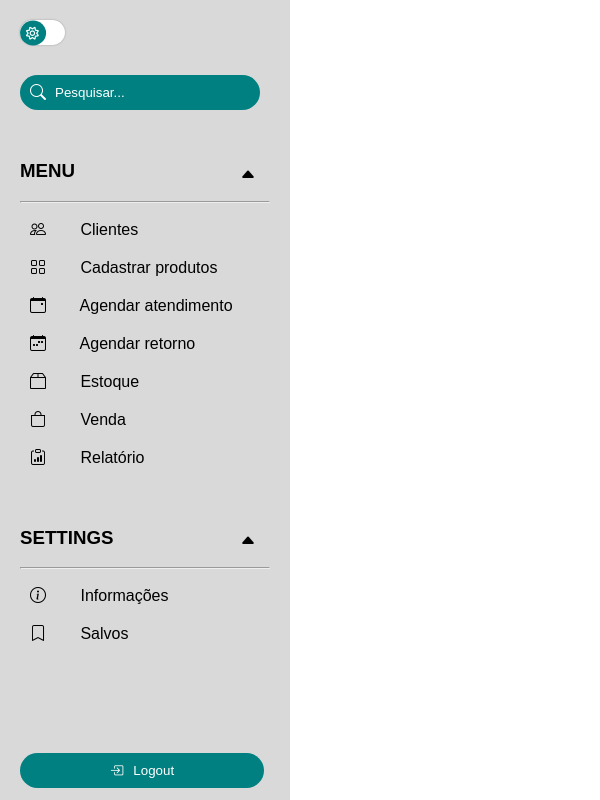
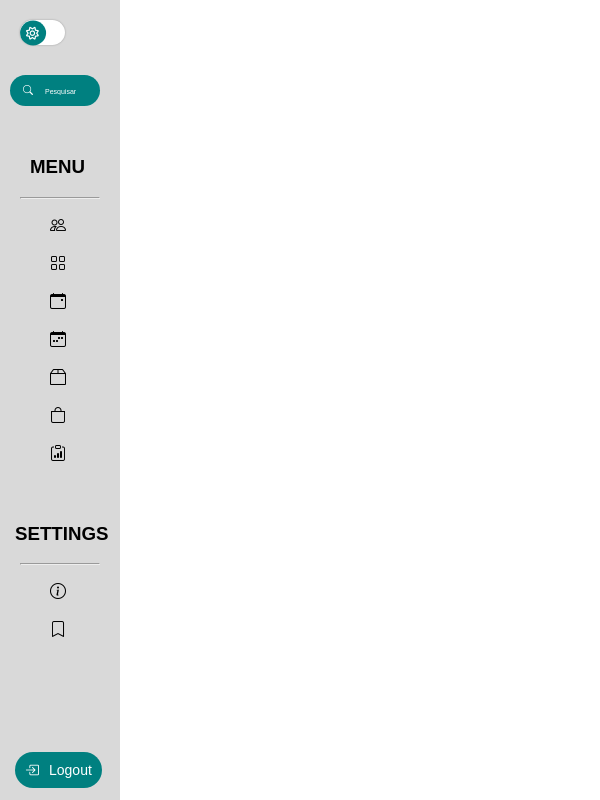
Before and after one commit to izaq-code/fono, a PHP site: page /NAVBAR/index.html in a window 600 px wide. Run offline with PHP 8.4, Linux system fonts and the light colour scheme.

Commit message:
Add files via upload

```diff
--- a/src/NAVBAR/index.html
+++ b/src/NAVBAR/index.html
@@ -9,52 +9,71 @@
     <link href="https://cdnjs.cloudflare.com/ajax/libs/font-awesome/6.0.0-beta3/css/all.min.css"rel="stylesheet"/>
   </head>
   <body>
+
     <div class="navbar">
+
       <div class="to-con">
+
         <input type="checkbox" id="inputto" />
         <label id="labe" for="inputto">
           <div class="to"></div>
         </label>
+
       </div>
 
       <div class="search-bar">
+
       <div>  <i id="sea" class="bi bi-search"></i> <input type="search" placeholder="Pesquisar..." /></div>
+
       </div>
 
       <div class="menu-section">
+
         <div class="menu-header">
+
           <h3 id="menuHeader">MENU</h3>
           <i id="menuIcon" class="bi bi-caret-up-fill"></i>
+
         </div>
 
         <hr>
+
         <div class="submenu" id="menu">
-          <div class="submenu-item"><i class="bi bi-people icon-space"></i> Clientes</div>
-          <div class="submenu-item"><i class="bi bi-grid icon-space"></i> Cadastrar produtos</div>
-          <div class="submenu-item"><i class="bi bi-calendar-event icon-space"></i> Agendar atendimento</div>
-          <div class="submenu-item"><i class="bi bi-calendar-week icon-space"></i> Agendar retorno</div>
-          <div class="submenu-item"><i class="bi bi-box2 icon-space"></i> Estoque</div>
-          <div class="submenu-item"><i class="bi bi-bag icon-space"></i> Venda</div>
-          <div class="submenu-item"><i class="bi bi-clipboard-data icon-space"></i> Relatório</div>
+          <div  id="Clientes" data-tooltip="Clientes" class="submenu-item"><i class="bi bi-people icon-space"></i> Clientes</div>
+          <div  id="cad" data-tooltip="Cadastrar produtos" class="submenu-item"><i class="bi bi-grid icon-space"></i> Cadastrar produtos</div>
+          <div  id="at" data-tooltip="Agendar atendimento" class="submenu-item"><i class="bi bi-calendar-event icon-space"></i> Agendar atendimento</div>
+          <div  id="ar" data-tooltip="Agendar retorno" class="submenu-item"><i class="bi bi-calendar-week icon-space"></i> Agendar retorno</div>
+          <div  id="estoque" data-tooltip="Estoque" class="submenu-item"><i class="bi bi-box2 icon-space"></i> Estoque</div>
+          <div  id="Venda" data-tooltip="Venda" class="submenu-item"><i class="bi bi-bag icon-space"></i> Venda</div>
+          <div  id="rel" data-tooltip="Relatório" class="submenu-item"><i class="bi bi-clipboard-data icon-space"></i> Relatório</div>
         </div>
+
       </div>
 
       <div class="settings-section">
+
         <div class="settings-header">
+
           <h3 id="settingsHeader">SETTINGS</h3>
           <i id="settingsIcon" class="bi bi-caret-up-fill"></i>
+
         </div>
+
         <hr>
+
         <div class="submenu" id="settings">
-          <div class="submenu-item"><i class="bi bi-info-circle icon-space"></i> Informações</div>
-          <div class="submenu-item"><i class="bi bi-bookmark icon-space"></i> Salvos</div>
+          <div id="Informacoes" data-tooltip="Informações" class="submenu-item"><i class="bi bi-info-circle icon-space"></i> Informações</div>
+          <div id="salvos" data-tooltip="Salvos" class="submenu-item"><i class="bi bi-bookmark icon-space"></i> Salvos</div>
         </div>
+
       </div>
 
+      <button class="logout-button"><i class="bi bi-box-arrow-in-right space"></i>Logout</button>
 
-      <button class="logout-button"><i class="bi bi-box-arrow-in-right space"></i>Logout</button>
     </div>
 
     <script src="script.js"></script>
+    <script src="resp.js"></script>
+
   </body>
 </html>
--- a/src/NAVBAR/style.css
+++ b/src/NAVBAR/style.css
@@ -59,7 +59,6 @@ body.dark-mode {
 
 .submenu {
     display: block;
-
 }
 
 .submenu.visible {
@@ -82,12 +81,10 @@ body.dark-mode {
     background-color: #008080;
     padding-left: 35px;
     padding-right: 20px;
-
 }
 
 .search-bar input[type="search"]::placeholder {
-color: #fff;
-
+    color: #fff;
 }
 
 input[type="search"]::-webkit-search-decoration,
@@ -96,7 +93,7 @@ input[type="search"]::-webkit-search-cancel-button {
     appearance: none;
 }
 
-#sea{
+#sea {
     position: absolute;
     margin-top: 29px;
     margin-left: 10px;
@@ -174,8 +171,294 @@ input:checked~label .to::before {
     display: none;
 }
 
-#menuIcon,#settingsIcon{
+#menuIcon,
+#settingsIcon {
     position: absolute;
     margin-top: -35px;
     margin-left: 220px;
 }
+
+@media only screen and (min-width: 550px) {
+    .navbar {
+        width: 250px;
+    }
+
+    .submenu {
+        display: block;
+    }
+
+    .search-bar input[type="search"] {
+        width: 240px;
+    }
+}
+
+@media only screen and (max-width: 600px) {
+    .navbar {
+        width: 80px;
+    }
+
+    .search-bar input[type="search"] {
+        width: 90px;
+        margin-left: -10px;
+        font-size: 10px;
+    }
+
+    .search-bar input[type="search"]::placeholder {
+        font-size: 7px;
+    }
+
+    .submenu-item {
+        text-align: center;
+        padding: 10px 0;
+    }
+
+    #settingsIcon {
+        display: none;
+    }
+
+    #menuIcon {
+        display: none;
+    }
+
+    .submenu-item {
+        margin-left: 20px;
+        padding: 10px;
+        max-width: 17px;
+    }
+
+    .submenu-item:hover {
+        background-color: #008080;
+        border-radius: 10px;
+        padding: 10px;
+        color: #fff;
+        font-weight: bold;
+        max-width: 17px;
+    }
+
+    #salvos::after {
+        content: attr(data-tooltip);
+        display: none;
+        position: absolute;
+        background-color: #008080;
+        color: #fff;
+        padding: 5px;
+        border-radius: 5px;
+        left: 150px;
+        top: 620px;
+    }
+
+    #salvos:hover::after {
+        display: block;
+    }
+
+    #salvos[data-tooltip]:hover::after {
+        content: attr(data-tooltip);
+        display: block;
+    }
+
+    #Informacoes::after {
+        content: attr(data-tooltip);
+        display: none;
+        position: absolute;
+        background-color: #008080;
+        color: #fff;
+        padding: 5px;
+        border-radius: 5px;
+        left: 150px;
+        top: 580px;
+    }
+
+    #Informacoes:hover::after {
+        display: block;
+    }
+
+    #Informacoes[data-tooltip]:hover::after {
+        content: attr(data-tooltip);
+        display: block;
+    }
+
+    #Clientes::after {
+        content: attr(data-tooltip);
+        display: none;
+        position: absolute;
+        background-color: #008080;
+        color: #fff;
+        padding: 5px;
+        border-radius: 5px;
+        left: 150px;
+        top: 215px;
+    }
+
+    #Clientes:hover::after {
+        display: block;
+    }
+
+    #Clientes[data-tooltip]:hover::after {
+        content: attr(data-tooltip);
+        display: block;
+    }
+
+    #cad::after {
+        width: 200px;
+        content: attr(data-tooltip);
+        display: none;
+        position: absolute;
+        background-color: #008080;
+        color: #fff;
+        padding: 5px;
+        border-radius: 5px;
+        left: 150px;
+        top: 250px;
+    }
+
+    #cad:hover::after {
+        display: block;
+    }
+
+    #cad[data-tooltip]:hover::after {
+        content: attr(data-tooltip);
+        display: block;
+    }
+
+    #at::after {
+        width: 200px;
+        content: attr(data-tooltip);
+        display: none;
+        position: absolute;
+        background-color: #008080;
+        color: #fff;
+        padding: 5px;
+        border-radius: 5px;
+        left: 150px;
+        top: 290px;
+    }
+
+    #at:hover::after {
+        display: block;
+    }
+
+    #at[data-tooltip]:hover::after {
+        content: attr(data-tooltip);
+        display: block;
+    }
+
+    #ar::after {
+        width: 200px;
+        content: attr(data-tooltip);
+        display: none;
+        position: absolute;
+        background-color: #008080;
+        color: #fff;
+        padding: 5px;
+        border-radius: 5px;
+        left: 150px;
+        top: 325px;
+    }
+
+    #ar:hover::after {
+        display: block;
+    }
+
+    #ar[data-tooltip]:hover::after {
+        content: attr(data-tooltip);
+        display: block;
+    }
+
+    #estoque::after {
+        width: 200px;
+        content: attr(data-tooltip);
+        display: none;
+        position: absolute;
+        background-color: #008080;
+        color: #fff;
+        padding: 5px;
+        border-radius: 5px;
+        left: 150px;
+        top: 365px;
+    }
+
+    #estoque:hover::after {
+        display: block;
+    }
+
+    #estoque[data-tooltip]:hover::after {
+        content: attr(data-tooltip);
+        display: block;
+    }
+
+    #Venda::after {
+        width: 200px;
+        content: attr(data-tooltip);
+        display: none;
+        position: absolute;
+        background-color: #008080;
+        color: #fff;
+        padding: 5px;
+        border-radius: 5px;
+        left: 150px;
+        top: 405px;
+    }
+
+    #Venda:hover::after {
+        display: block;
+    }
+
+    #Venda[data-tooltip]:hover::after {
+        content: attr(data-tooltip);
+        display: block;
+    }
+
+    #rel::after {
+        width: 200px;
+        content: attr(data-tooltip);
+        display: none;
+        position: absolute;
+        background-color: #008080;
+        color: #fff;
+        padding: 5px;
+        border-radius: 5px;
+        left: 150px;
+        top: 445px;
+    }
+
+    #rel:hover::after {
+        display: block;
+    }
+
+    #rel[data-tooltip]:hover::after {
+        content: attr(data-tooltip);
+        display: block;
+    }
+
+    #sea {
+        position: absolute;
+        margin-top: 30px;
+        margin-left: 3px;
+        color: #fff;
+        font-size: 10px;
+    }
+
+    #menuHeader {
+
+        margin-left: 10px;
+    }
+
+    #settingsHeader {
+
+        margin-left: -5px;
+    }
+
+    .logout-button {
+        font-size: 14px;
+        position: absolute;
+        bottom: 20px;
+        left: 15px;
+        padding: 10px;
+        border-radius: 30px;
+        background-color: #008080;
+        color: #fff;
+        border: none;
+        cursor: pointer;
+    }
+
+}
```
Also changed, not shown: src/NAVBAR/resp.js (added, +46 -0 lines).
